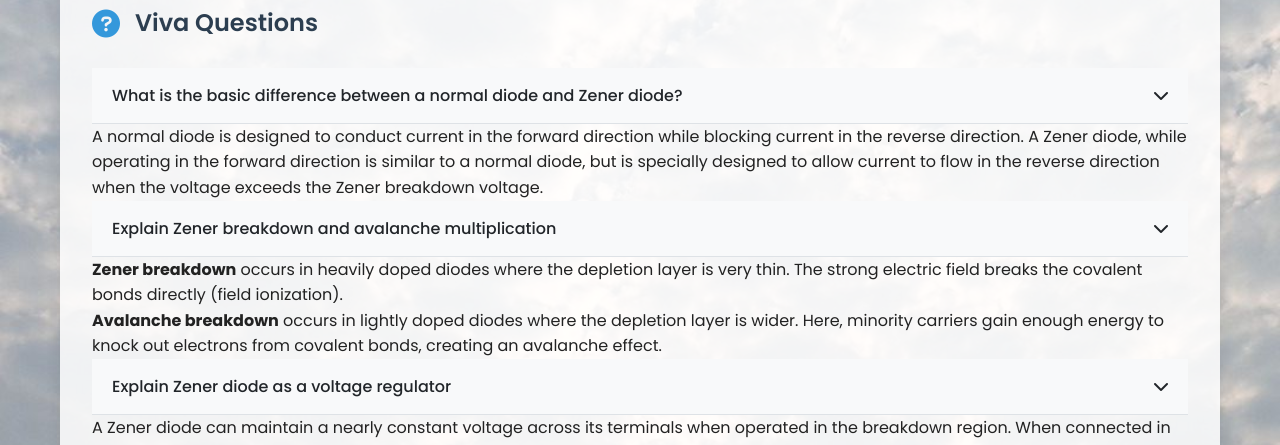
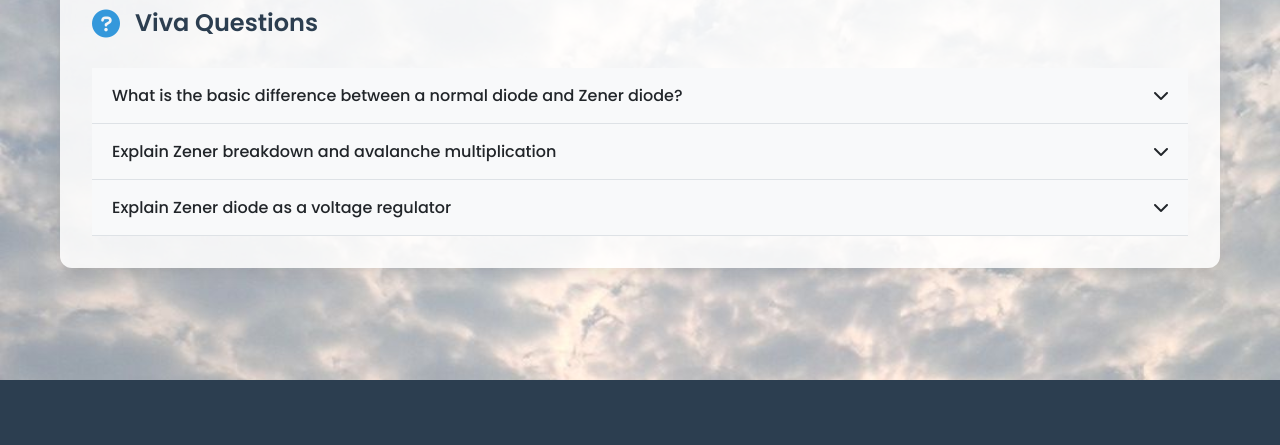
Before and after one commit to Koushal0506/assigment, a plain HTML site: page experiment.html in a window 1280 px wide. Shown: the part 7410-7855 px from the top of the page. Drawn offline with nearby package versions, Linux system fonts and the light colour scheme.

Commit message:
Update style.css

```diff
--- a/css/style.css
+++ b/css/style.css
@@ -475,6 +475,11 @@ h1, h2, h3, h4 {
     justify-content: space-between;
     align-items: center;
 }
+.accordion-content {
+  max-height: 0;
+  overflow: hidden;
+  transition: max-height 0.3s ease;
+}
 
 .accordion-btn:hover {
     background-color: #e9ecef;
```
